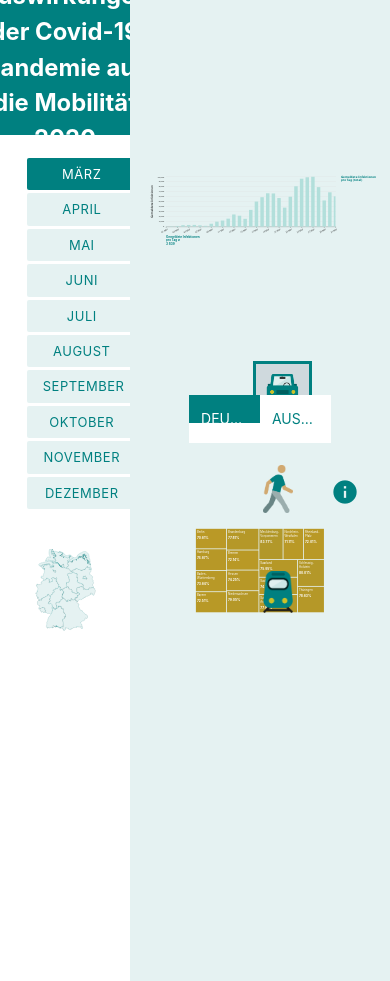
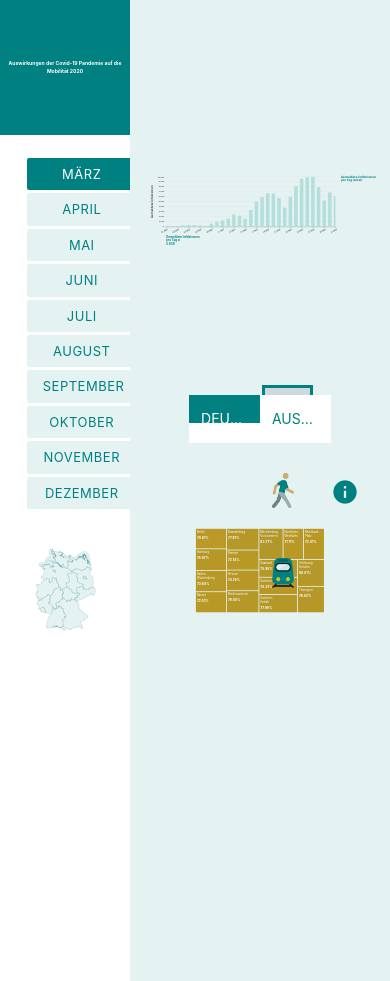
Before and after one commit to parkhyerim/InfoVisProject_WS2021, a website built with Parcel: page src/index.html in a window 390 px wide. Shown: the top 981 px of the page. Built offline with nearby package versions, Linux system fonts and the light colour scheme.

Commit message:
responsive header, respoonsive icons

```diff
--- a/src/index.html
+++ b/src/index.html
@@ -38,7 +38,7 @@
     <div class="row">
         <div class="col s4">
             <div class="row" id="titleContainer">
-                Auswirkungen der Covid-19 Pandemie auf die Mobilität 2020
+                <p style = "font-size:1.3vw;">Auswirkungen der Covid-19 Pandemie auf die Mobilität 2020</p>
             </div>
 
             <div class="row" id="btnContainer" >
@@ -115,7 +115,7 @@
 
                         <div id="treemap1" class="col s12">
                             <div class="row " id="iconContainer">
-                                <div class="col s7"  id="icons" style="margin-left: auto;">
+                                <div class="col s6"  id="icons" style="margin-left: auto;">
                                     <div class="col s4" id="car" > <img src="../src/img/Auto_icon.png" alt="Auto icon" class="transport responsive-img" name="driving"></div>
                                     <div class="col s4" id="walk"> <img src="../src/img/Walking_icon.png" alt="Walking icon"  class="transport  responsive-img" name="walking"></div>
                                     <div class="col s4" id="transit"> <img src="../src/img/Transit_icon.png" alt="Transit icon"   class="transport responsive-img" name="transit"> </div>
--- a/src/styles.css
+++ b/src/styles.css
@@ -173,15 +173,16 @@ display: table !important;
 }
 
 #car{
-  width: 7vh;
-  padding:0;
-  margin: 2vh;
-
+  width: 6vh;
+  padding:0vh;
+  margin: 1.5vh
 }
 #transit, #walk{
-  width: 6vh;
-  padding:0;
-  margin: 2vh;
+  width: 5vh;
+  padding:0vh;
+  /* margin-top: 1.5vh;
+  margin-bottom: 1.5; */
+  margin: 1.5vh
 
 }
 
```
